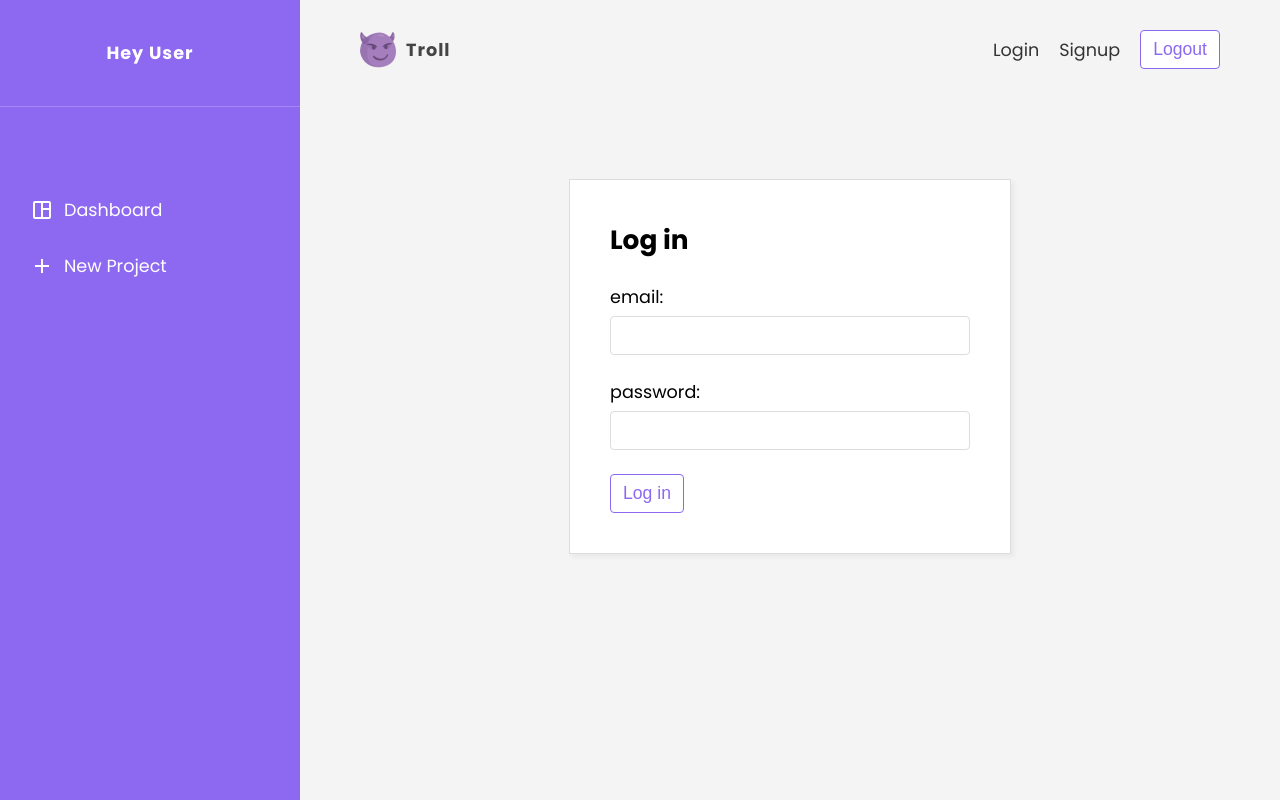
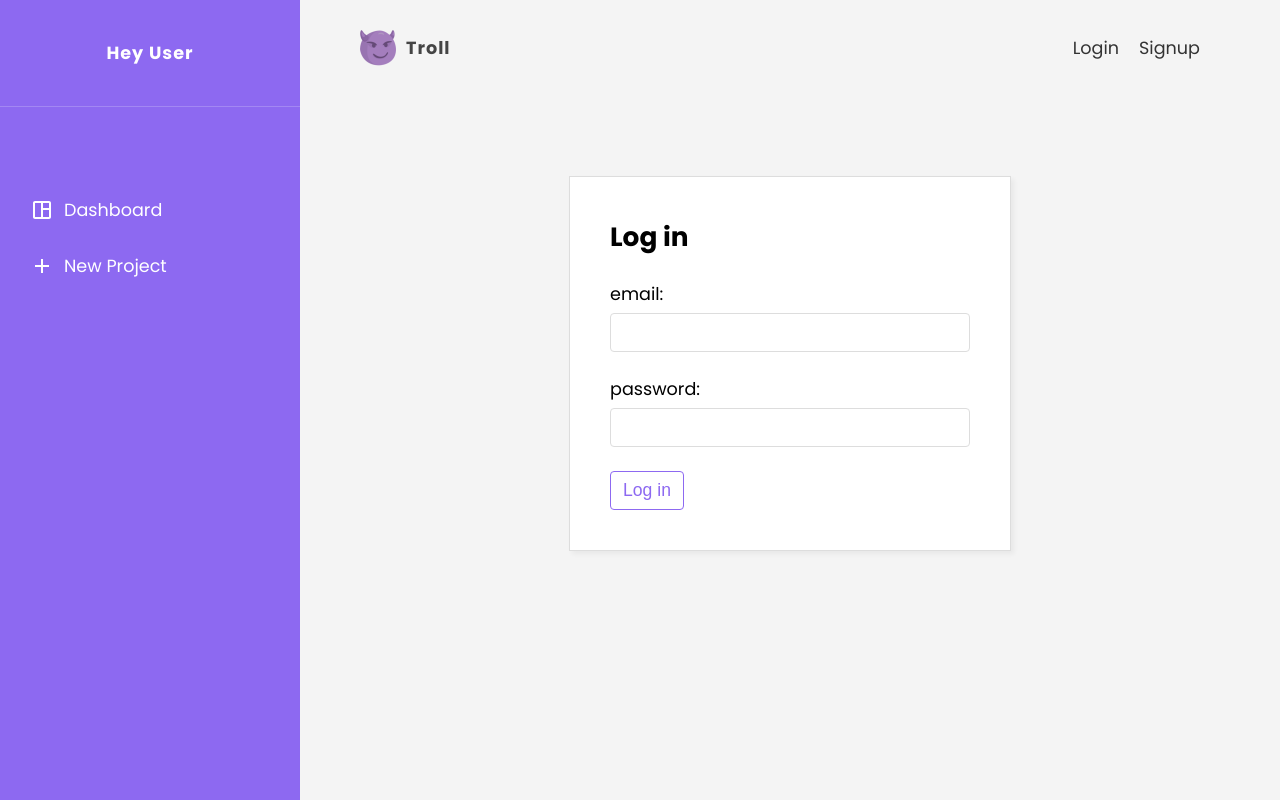
Before and after one commit to lxg073000/troll_v2, a React (Create React App) app: page /login in a window 1280 px wide. Built offline with nearby package versions, Linux system fonts and the light colour scheme; no server answers.

Commit message:
Conditionally render Navbar Links

```diff
--- a/src/components/Navbar.js
+++ b/src/components/Navbar.js
@@ -4,9 +4,11 @@ import "./Navbar.css";
 import troll from "../assets/troll.png";
 
 import { useLogout } from "../hooks/useLogout";
+import { useAuthContext } from "../hooks/useAuthContext";
 
 export default function Navbar() {
   const { logout, error, isPending } = useLogout();
+  const { user } = useAuthContext();
   return (
     <div className="navbar">
       <ul>
@@ -14,19 +16,23 @@ export default function Navbar() {
           <img src={troll} alt="troll logo" />
           <span>Troll</span>
         </li>
+        {!user && (
+          <>
             <li>
               <Link to="login">Login</Link>
             </li>
             <li>
               <Link to="signup">Signup</Link>
             </li>
+          </>
+        )}
         <li>
-          {isPending && (
+          {user && isPending && (
             <button className="btn" disabled>
               logging out
             </button>
           )}
-          {!isPending && (
+          {user && !isPending && (
             <button className="btn" onClick={logout}>
               Logout
             </button>
```
Also changed, not shown: 1 other file (tests, documents, lock files or other folders). Lines whose indentation alone changed are shown as unchanged.
